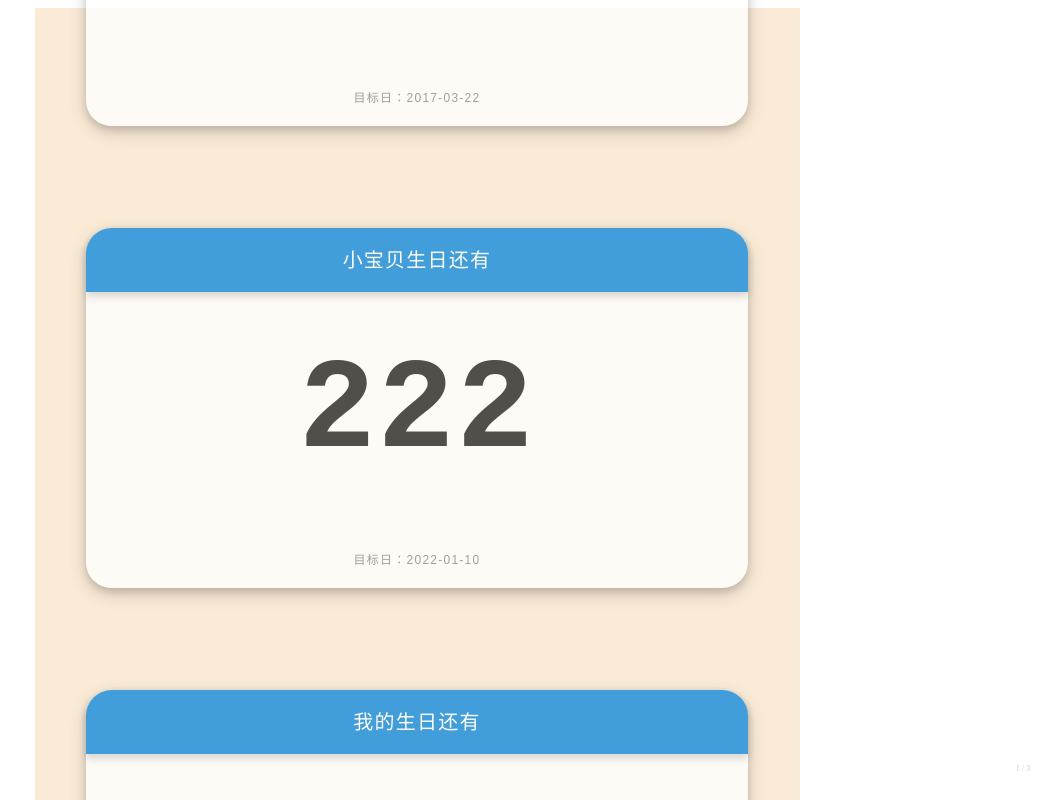
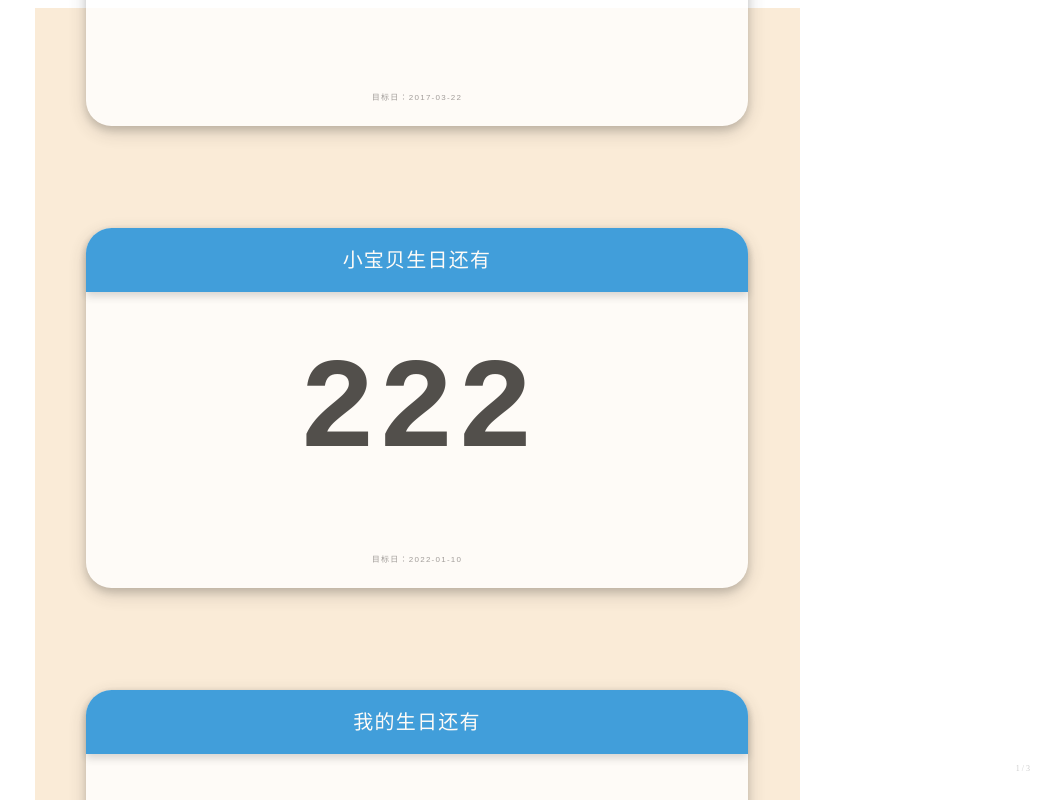
Before and after one commit to hackycy/lover, a Vue app: page /#/ in a window 1280 px wide. Shown: the top 800 px of the page, without its empty margins (223-1280 px from the left). Built offline with nearby package versions, Linux system fonts and the light colour scheme.

Commit message:
styles：change foot font size

```diff
--- a/src/components/DateCard/index.vue
+++ b/src/components/DateCard/index.vue
@@ -346,7 +346,7 @@ $border-radius: 2vw;
       height: 7vh;
       line-height: 7vh;
       color: #8e8c8d;
-      font-size: 1.5vh;
+      font-size: 1vh;
       text-align: center;
       border-bottom-left-radius: $border-radius;
       border-bottom-right-radius: $border-radius;
```
